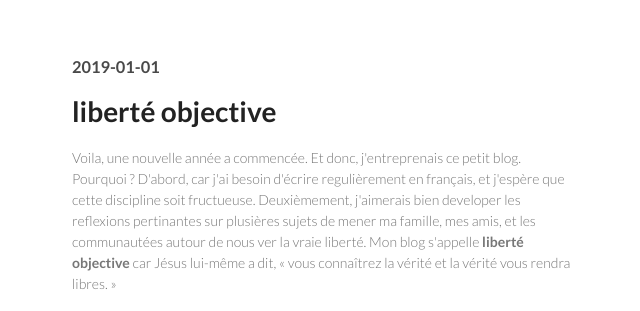
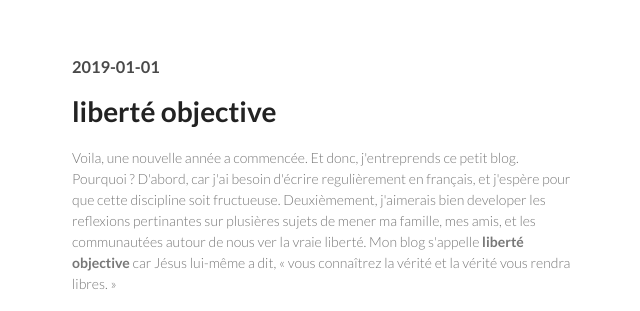
Before and after one commit to jkyiv/jkyiv.github.io, a plain HTML site: page blog/180101.html in a window 1280 px wide. Shown: the top 311 px of the page, 498-1138 px from the left. Drawn offline with Linux system fonts and the light colour scheme; files whose address does not match are found by name.

Commit message:
Corrected two grammatical errors in the French.
Corrected tense of "entreprends" and inserted 'pour' in 'pour que'.

```diff
--- a/blog/180101.html
+++ b/blog/180101.html
@@ -21,7 +21,7 @@
 
         <h1>liberté objective</h1>
 
-        <p>Voila, une nouvelle année a commencée. Et donc, j'entreprenais ce petit blog. Pourquoi ? D'abord, car j'ai besoin d'écrire regulièrement en français, et j'espère que cette discipline soit fructueuse. Deuxièmement, j'aimerais bien developer les reflexions pertinantes sur plusières sujets de mener ma famille, mes amis, et les communautées autour de nous ver la vraie liberté. Mon blog s'appelle <b>liberté objective</b> car Jésus lui-même a dit, « vous connaîtrez la vérité et la vérité vous rendra libres. »</p>
+        <p>Voila, une nouvelle année a commencée. Et donc, j'entreprends ce petit blog. Pourquoi ? D'abord, car j'ai besoin d'écrire regulièrement en français, et j'espère pour que cette discipline soit fructueuse. Deuxièmement, j'aimerais bien developer les reflexions pertinantes sur plusières sujets de mener ma famille, mes amis, et les communautées autour de nous ver la vraie liberté. Mon blog s'appelle <b>liberté objective</b> car Jésus lui-même a dit, « vous connaîtrez la vérité et la vérité vous rendra libres. »</p>
 
         <p>So, a new year has begun. And with the new year I'm beginning a small blog. Why? I need to write regularly in French, and I hope this discipline will be fruitful. Secondly, I would love to develop relevant reflections on multiple subject to guide my family, friends, and the communities surrounding us towards real liberty. My blog's called <b>liberté objective</b> because Jesus himself said, "you will know the truth, and the truth will set you free.</p>
 
```
